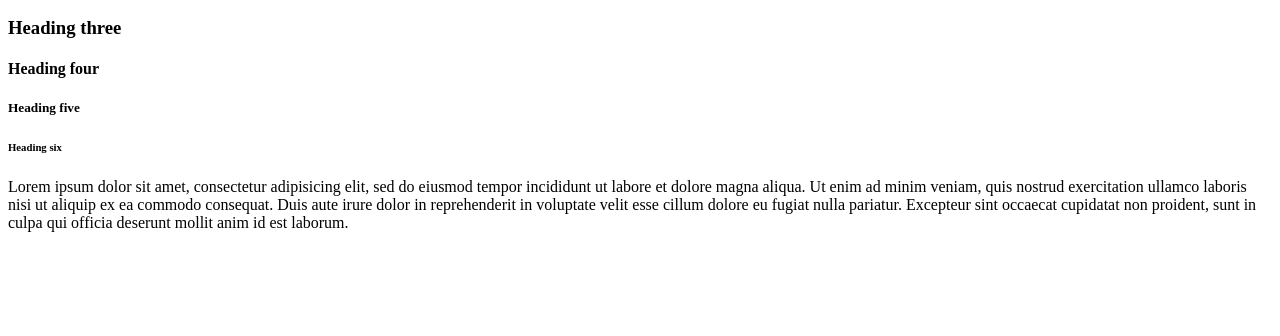
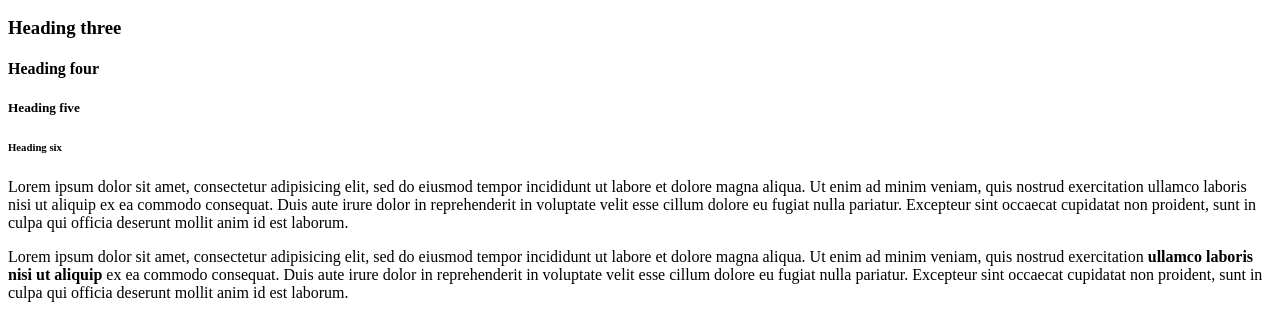
Before and after one commit to pratah/HTML-Cheat_Sheet, a plain HTML site: page index.html in a window 1280 px wide. Shown: the part 110-446 px from the top of the page. Drawn offline with Linux system fonts and the light colour scheme.

Commit message:
Adding to files

```diff
--- a/index.html
+++ b/index.html
@@ -21,5 +21,15 @@
 			cillum dolore eu fugiat nulla pariatur. Excepteur sint occaecat cupidatat non
 			proident, sunt in culpa qui officia deserunt mollit anim id est laborum.
 		</p>
+
+		<!--Bold text-->
+		<p>
+			Lorem ipsum dolor sit amet, consectetur adipisicing elit, sed do eiusmod
+			tempor incididunt ut labore et dolore magna aliqua. Ut enim ad minim veniam,
+			quis nostrud exercitation <strong>ullamco laboris nisi ut aliquip</strong> ex ea commodo
+			consequat. Duis aute irure dolor in reprehenderit in voluptate velit esse
+			cillum dolore eu fugiat nulla pariatur. Excepteur sint occaecat cupidatat non
+			proident, sunt in culpa qui officia deserunt mollit anim id est laborum.
+		</p>
 	</body>
 </html>
```
Also changed, not shown: 1 other file.
